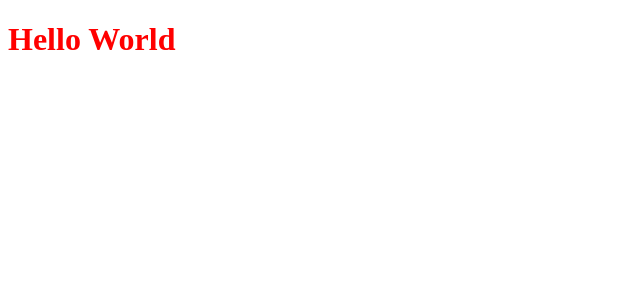
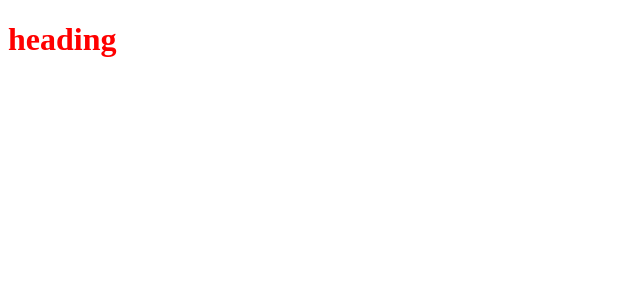
Before and after one commit to capmahin/Hello-next, a Next.js app: page / in a window 1280 px wide. Shown: the top 300 px of the page, without its empty margins (0-640 px from the left). Built offline with nearby package versions, Linux system fonts and the light colour scheme.

Commit message:
heading porps

```diff
--- a/pages/index.tsx
+++ b/pages/index.tsx
@@ -1,18 +1,26 @@
 
 //Style-JSX
-export default function Home(props) {
+
+function Heading(props) {
+  return (
+    <div>
+      <h1>{props.heading}</h1>
+      <style jsx>
+        {
+          `h1 {
+                        color: red;
+                      }`
+        }
+      </style>
+    </div>
+  )
+}
+
+export default function Home() {
   return <div>
-    <h1 className="title">Hello World</h1>
-    <style jsx>
-      {
-        `
-          .title{
-            color:red;
-          }
-        `
-      }
-    </style>
-  </div>
+    <Heading heading="heading" />
+
+  </div >
 
 
 }
```
